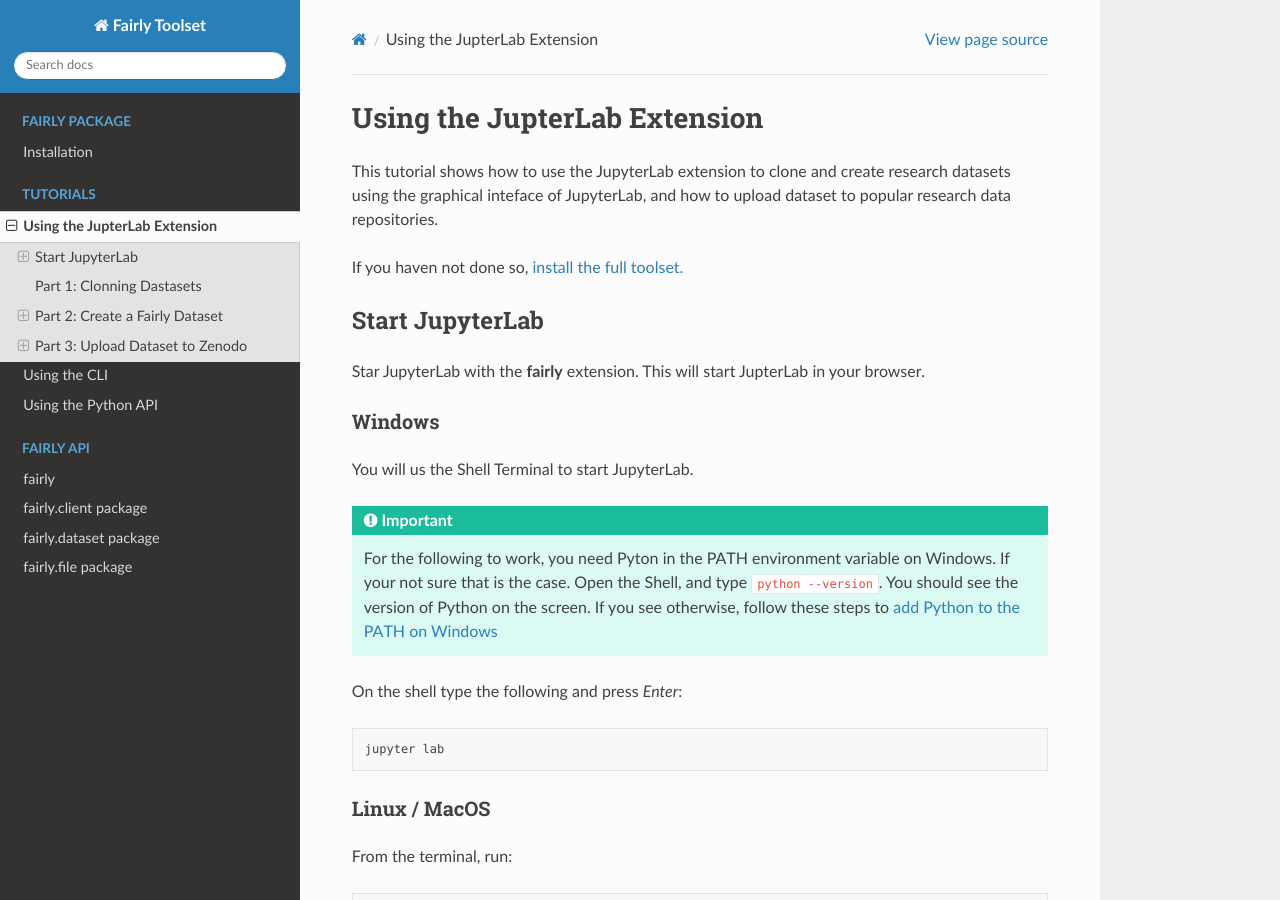
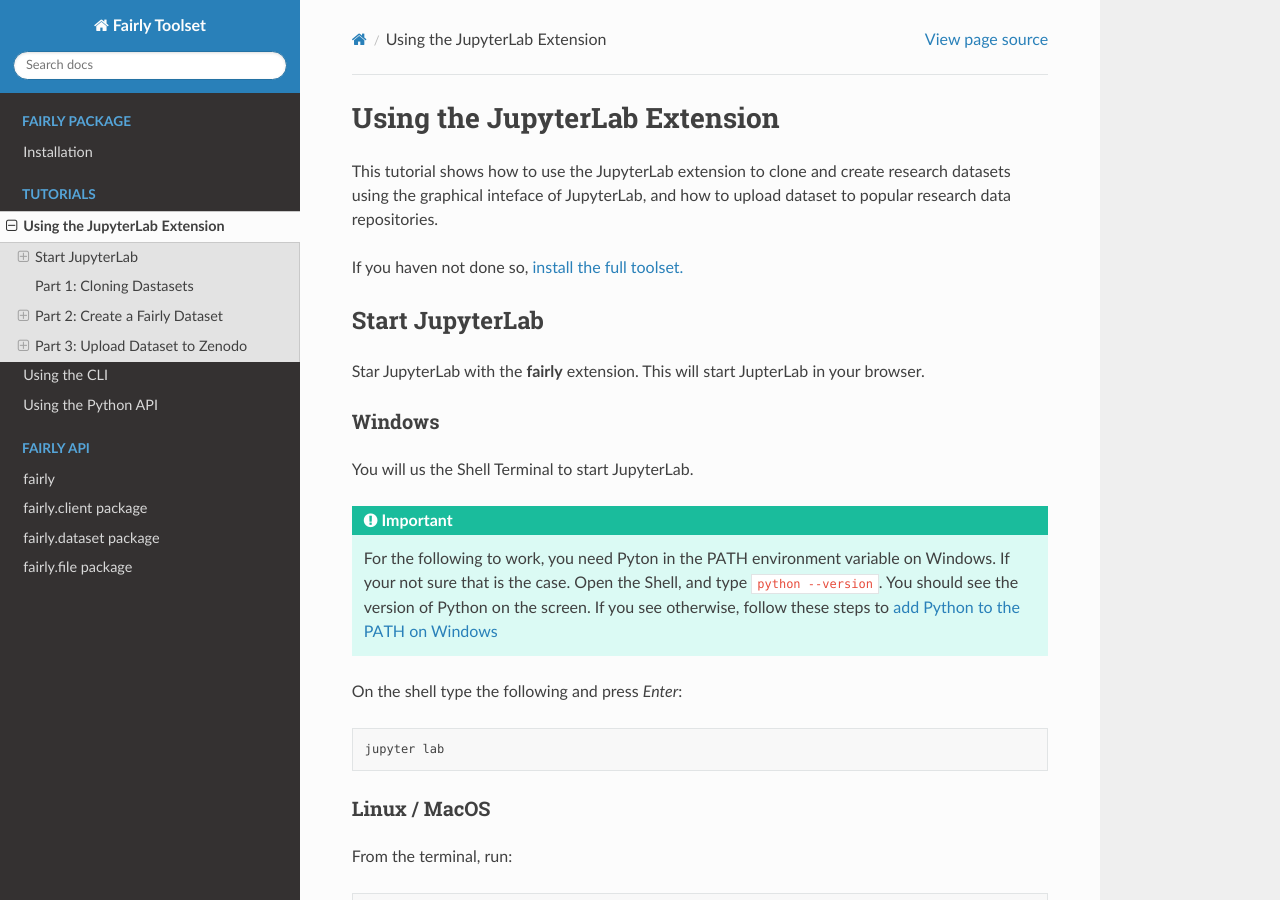
Before and after one commit to ITC-CRIB/fairly, a Sphinx documentation site: the page built from docs/tutorials/jupyterlab.rst, in a window 1280 px wide and 900 px high. Built offline with Sphinx 7.4.7 and the Read the Docs theme 2.0.0, drawn with Linux system fonts in a browser that asks for light colours; some of the changed text lies outside the part shown.

Commit message:
Update jupyterlab.rst
Corrected some typos and tried my first commit on Git :-)

```diff
--- a/docs/tutorials/jupyterlab.rst
+++ b/docs/tutorials/jupyterlab.rst
@@ -1,4 +1,4 @@
-Using the JupterLab Extension
+Using the JupyterLab Extension
 ==============================
 
 This tutorial shows how to use the JupyterLab extension to clone and create research datasets using the graphical inteface of JupyterLab, and how to upload dataset  to popular research data repositories.
@@ -40,7 +40,7 @@
 .. image:: ../img/start-jupyterlab.png
 
 
-Part 1: Clonning Dastasets
+Part 1: Cloning Dastasets
 ----------------------------
 
 Public research datasets can be cloned (copy and downloaded) directly to an empty directory, using the dataset **URL** or **DOI**. We will use `this datset <https://data.4tu.nl/articles/dataset/Earthquake_Precursors_detected_by_convolutional_neural_network/21588096>`_ from 4TU.ResearchData an example.
```
